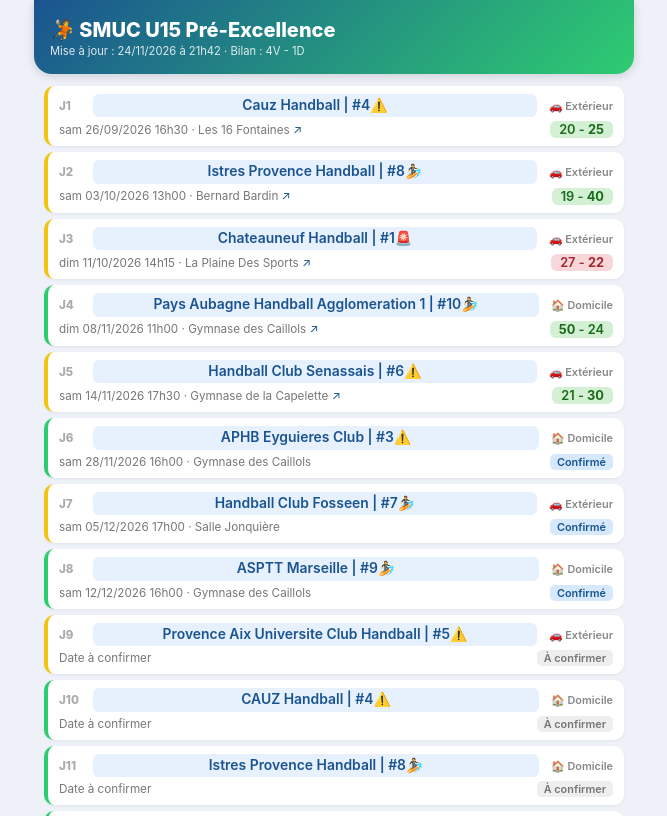
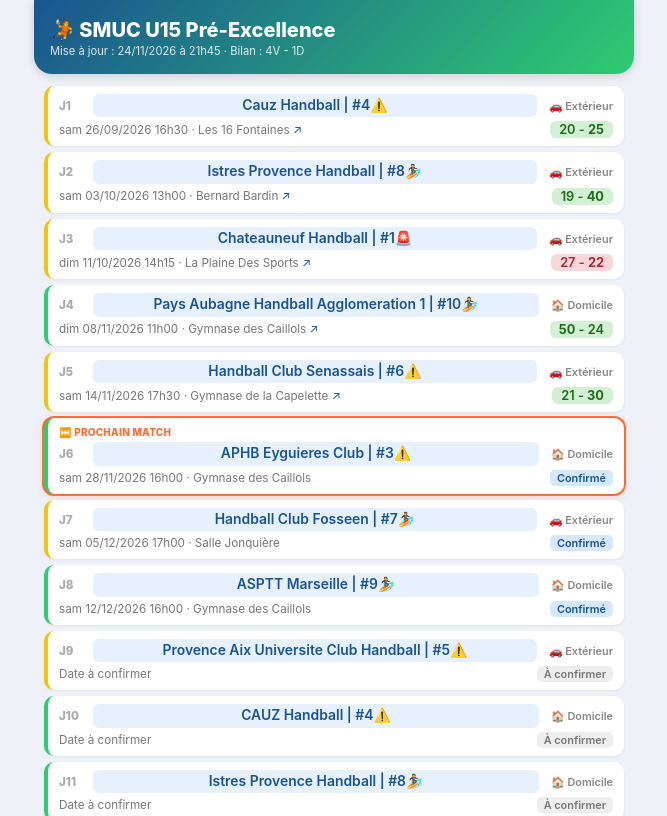
Before and after one commit to smuc-handball-u15/u15-pre-excellence, a plain HTML site: page index.html in a window 1280 px wide. Shown: the top 816 px of the page, without its empty margins (306-973 px from the left). Drawn offline with Linux system fonts and the light colour scheme.

Commit message:
Compact design + highlight next match

```diff
--- a/index.html
+++ b/index.html
@@ -12,7 +12,9 @@ body { font-family: -apple-system, BlinkMacSystemFont, 'Segoe UI', system-ui, sa
 h1 { font-size: 1.25rem; margin: 0 0 2px 0; font-weight:800; }
 .updated { font-size: 0.7rem; color:rgba(255,255,255,0.85); margin-bottom:0; }
 .content { padding: 0 10px 14px 10px; }
-.row { background:white; border-radius:10px; padding:8px 11px; margin-bottom:6px; box-shadow:0 1px 3px rgba(0,0,0,0.06); }
+.row { background:white; border-radius:10px; padding:8px 11px; margin-bottom:6px; box-shadow:0 1px 3px rgba(0,0,0,0.06); position:relative; }
+.row.next { box-shadow:0 0 0 2px #ff6b35, 0 2px 8px rgba(255,107,53,0.25); }
+.nextbadge { display:block; font-size:0.62rem; font-weight:800; color:#ff6b35; letter-spacing:0.03em; margin-bottom:4px; }
 .row.domicile { border-left:4px solid #2ecc71; }
 .row.exterieur { border-left:4px solid #f1c40f; }
 .row-top { display:flex; align-items:center; justify-content:space-between; gap:6px; }
@@ -36,10 +38,11 @@ footer a { color:#999; }
 <body>
 <div class="hero">
   <h1>🤾 SMUC U15 Pré-Excellence</h1>
-  <div class="updated">Mise à jour : 24/11/2026 à 21h42 · Bilan : 4V - 1D</div>
+  <div class="updated">Mise à jour : 24/11/2026 à 21h45 · Bilan : 4V - 1D</div>
 </div>
 <div class="content">
 <div class="row exterieur">
+
   <div class="row-top">
     <span class="journee">J1</span>
     <span class="adversaire">Cauz Handball    |    #4⚠️</span>
@@ -51,6 +54,7 @@ footer a { color:#999; }
   </div>
 </div>
 <div class="row exterieur">
+
   <div class="row-top">
     <span class="journee">J2</span>
     <span class="adversaire">Istres Provence Handball    |    #8🏄</span>
@@ -62,6 +66,7 @@ footer a { color:#999; }
   </div>
 </div>
 <div class="row exterieur">
+
   <div class="row-top">
     <span class="journee">J3</span>
     <span class="adversaire">Chateauneuf Handball    |    #1🚨</span>
@@ -73,6 +78,7 @@ footer a { color:#999; }
   </div>
 </div>
 <div class="row domicile">
+
   <div class="row-top">
     <span class="journee">J4</span>
     <span class="adversaire">Pays Aubagne Handball Agglomeration 1    |    #10🏄</span>
@@ -84,6 +90,7 @@ footer a { color:#999; }
   </div>
 </div>
 <div class="row exterieur">
+
   <div class="row-top">
     <span class="journee">J5</span>
     <span class="adversaire">Handball Club Senassais    |    #6⚠️</span>
@@ -94,7 +101,8 @@ footer a { color:#999; }
     <span class="score win"><span style="">21 - </span><span style="font-weight:700;">30</span></span>
   </div>
 </div>
-<div class="row domicile">
+<div class="row domicile next">
+  <span class="nextbadge">⏭️ PROCHAIN MATCH</span>
   <div class="row-top">
     <span class="journee">J6</span>
     <span class="adversaire">APHB Eyguieres Club    |    #3⚠️</span>
@@ -106,6 +114,7 @@ footer a { color:#999; }
   </div>
 </div>
 <div class="row exterieur">
+
   <div class="row-top">
     <span class="journee">J7</span>
     <span class="adversaire">Handball Club Fosseen    |    #7🏄</span>
@@ -117,6 +126,7 @@ footer a { color:#999; }
   </div>
 </div>
 <div class="row domicile">
+
   <div class="row-top">
     <span class="journee">J8</span>
     <span class="adversaire">ASPTT Marseille    |    #9🏄</span>
@@ -128,6 +138,7 @@ footer a { color:#999; }
   </div>
 </div>
 <div class="row exterieur">
+
   <div class="row-top">
     <span class="journee">J9</span>
     <span class="adversaire">Provence Aix Universite Club Handball    |    #5⚠️</span>
@@ -139,6 +150,7 @@ footer a { color:#999; }
   </div>
 </div>
 <div class="row domicile">
+
   <div class="row-top">
     <span class="journee">J10</span>
     <span class="adversaire">CAUZ Handball    |    #4⚠️</span>
@@ -150,6 +162,7 @@ footer a { color:#999; }
   </div>
 </div>
 <div class="row domicile">
+
   <div class="row-top">
     <span class="journee">J11</span>
     <span class="adversaire">Istres Provence Handball    |    #8🏄</span>
@@ -161,6 +174,7 @@ footer a { color:#999; }
   </div>
 </div>
 <div class="row domicile">
+
   <div class="row-top">
     <span class="journee">J12</span>
     <span class="adversaire">Chateauneuf Handball    |    #1🚨</span>
@@ -172,6 +186,7 @@ footer a { color:#999; }
   </div>
 </div>
 <div class="row exterieur">
+
   <div class="row-top">
     <span class="journee">J13</span>
     <span class="adversaire">Pays Aubagne Handball Agglomeration 1    |    #10🏄</span>
@@ -183,6 +198,7 @@ footer a { color:#999; }
   </div>
 </div>
 <div class="row domicile">
+
   <div class="row-top">
     <span class="journee">J14</span>
     <span class="adversaire">Handball Club Senassais    |    #6⚠️</span>
@@ -194,6 +210,7 @@ footer a { color:#999; }
   </div>
 </div>
 <div class="row exterieur">
+
   <div class="row-top">
     <span class="journee">J15</span>
     <span class="adversaire">APHB Eyguieres Club    |    #3⚠️</span>
@@ -205,6 +222,7 @@ footer a { color:#999; }
   </div>
 </div>
 <div class="row domicile">
+
   <div class="row-top">
     <span class="journee">J16</span>
     <span class="adversaire">Handball Club Fosseen    |    #7🏄</span>
@@ -216,6 +234,7 @@ footer a { color:#999; }
   </div>
 </div>
 <div class="row exterieur">
+
   <div class="row-top">
     <span class="journee">J17</span>
     <span class="adversaire">ASPTT Marseille    |    #9🏄</span>
@@ -227,6 +246,7 @@ footer a { color:#999; }
   </div>
 </div>
 <div class="row domicile">
+
   <div class="row-top">
     <span class="journee">J18</span>
     <span class="adversaire">Provence Aix Universite Club Handball    |    #5⚠️</span>
```
